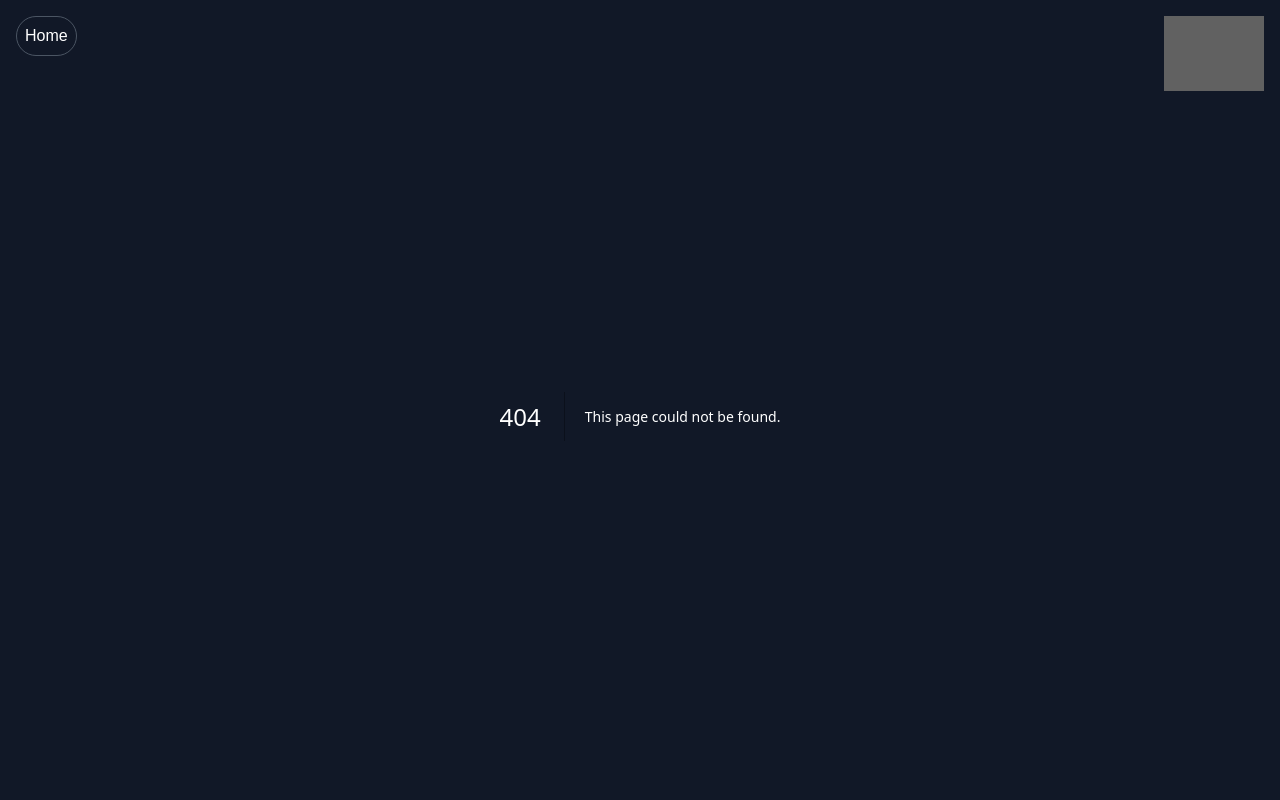
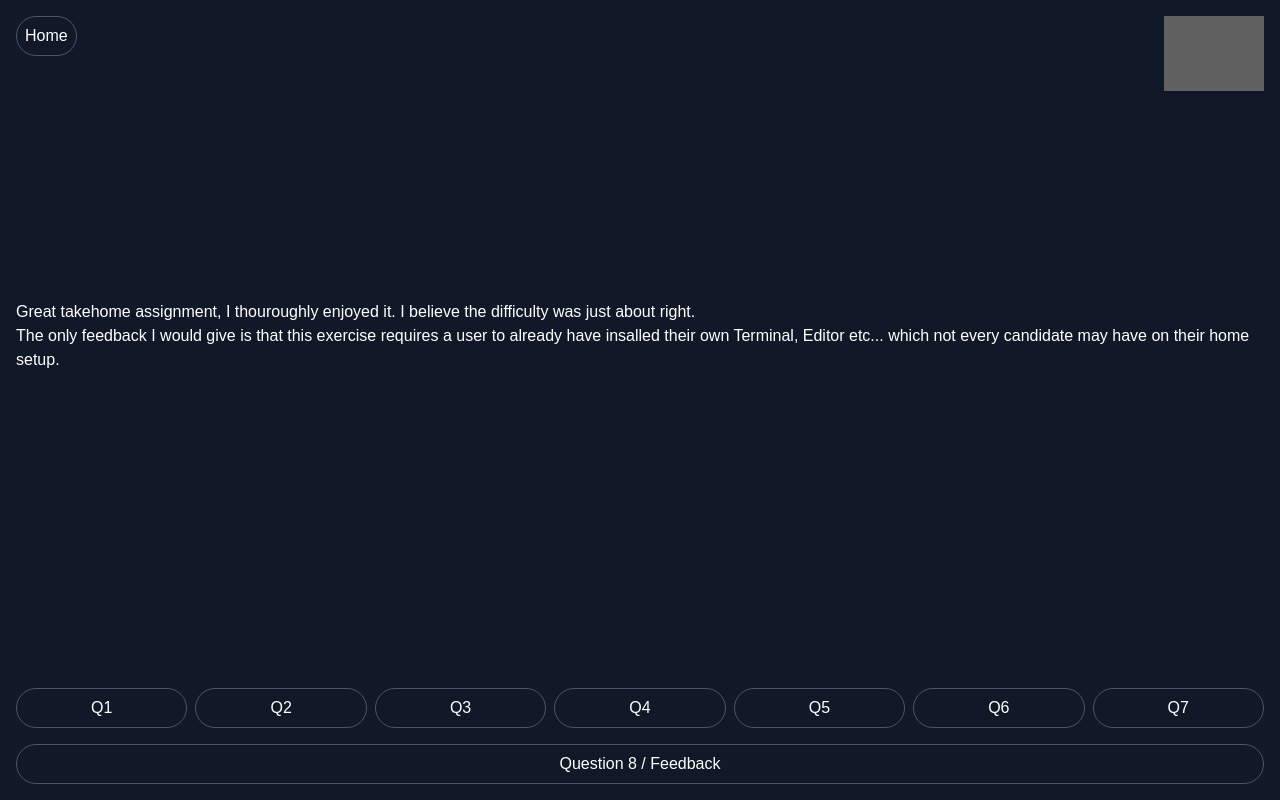
Before and after one commit to Jinzinizy/nextjs-boilerplate, a Next.js app: page /feedback in a window 1280 px wide. Before the commit this address had no page. Shown: the top 800 px of the page. Built offline with nearby package versions, Linux system fonts and the light colour scheme; grey boxes are pictures that could not be loaded.

Commit message:
feedback

```diff
--- /dev/null
+++ b/app/feedback/page.tsx
@@ -0,0 +1,9 @@
+// /app/feedback/page.tsx
+export default function FeedbackPage() {
+  return (
+    <div>
+      <p>Great takehome assignment, I thouroughly enjoyed it. I believe the difficulty was just about right. <br/>
+     The only feedback I would give is that this exercise requires a user to already have insalled their own Terminal, Editor etc... which not every candidate may have on their home setup.</p>
+    </div>
+  );
+}
```
